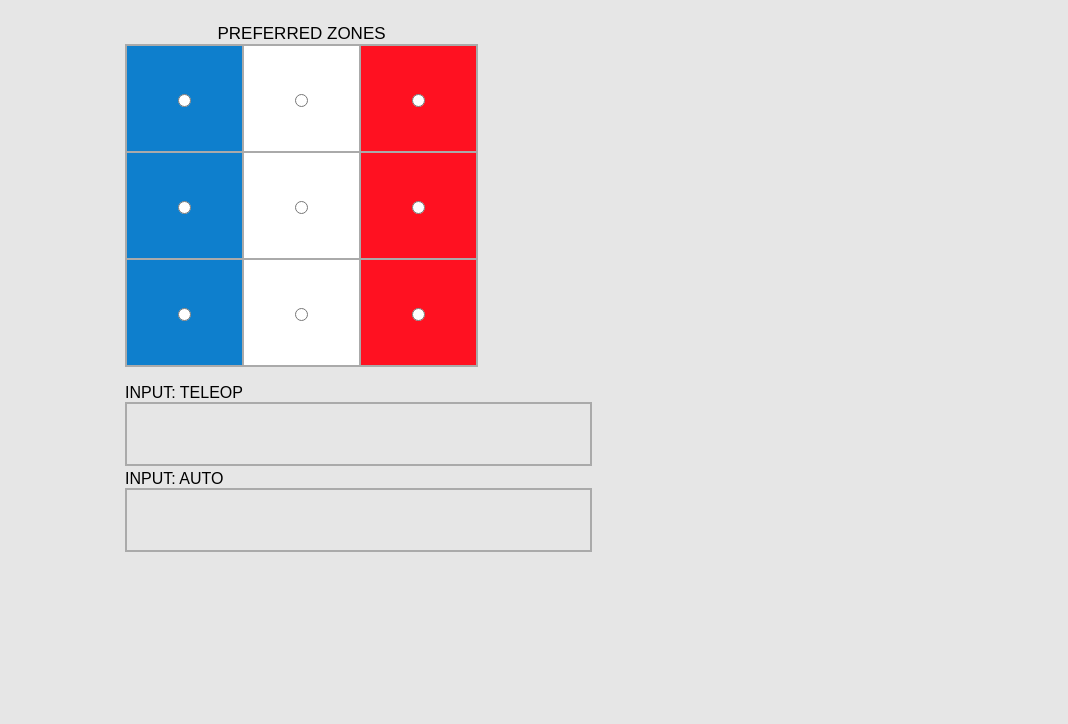
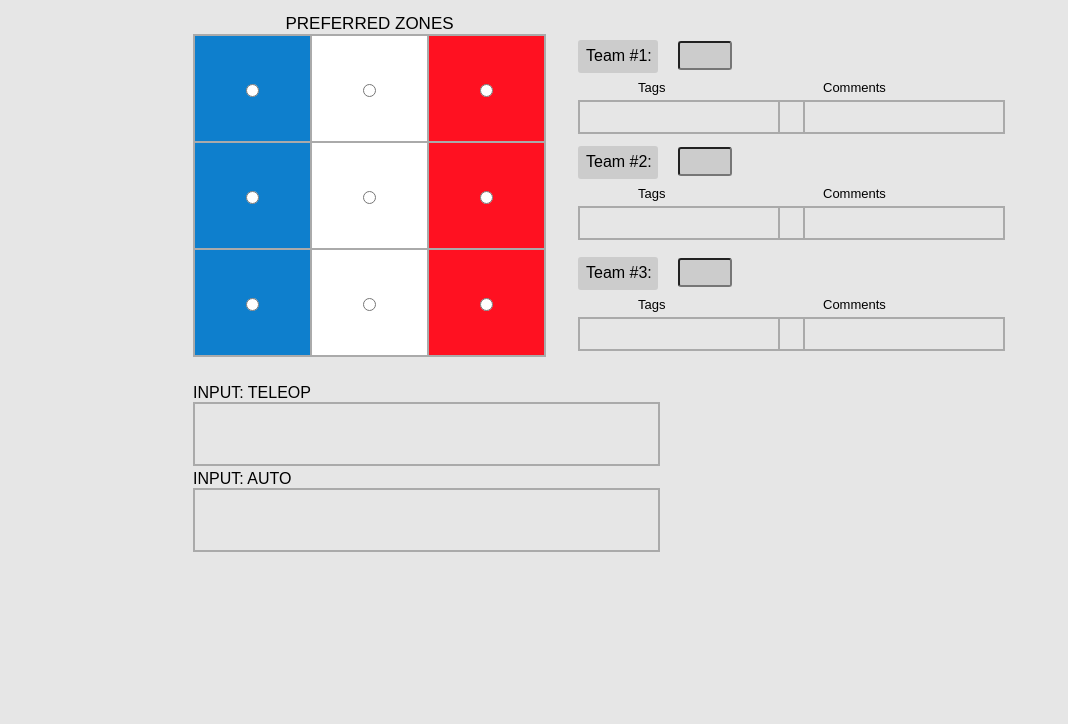
Before and after one commit to FRC-Team-955/AerialAssistScouting, a plain HTML site: page index.html in a window 1280 px wide. Shown: the part 76-800 px from the top of the page, without its empty margins (0-1068 px from the left). Drawn offline with Linux system fonts and the light colour scheme.

Commit message:
Added team data

```diff
--- a/css/style.css
+++ b/css/style.css
@@ -19,16 +19,25 @@ textArea
     border: solid rgb(170, 170, 170) 2px;
 }
 
+/* CONTENT */
+#content
+{
+    position: absolute;
+    left: 10%;
+    width: 1000px;
+    height: 650px;
+}
+
 /* TITLE */
 #titleBox
 {
     position: absolute;
     border-radius: 3px;
     text-align: center;
-    width: 500px;
+    width: 450px;
     height: 50px;
     top: 20px;
-    left: 50px;
+    left: 20px;
     background-color: rgb(204, 204, 204);
 }
 
@@ -44,8 +53,8 @@ textArea
 {
     min-width: 300px;
     position: absolute;
-    top: 100px;
-    left: 125px;
+    top: 90px;
+    left: 65px;
     text-align: center;
 }
 
@@ -99,12 +108,86 @@ textArea
 {
     position: absolute;
     top: 460px;
-    left: 125px;
+    left: 65px;
 }
 
 /* TEAM 1 DATA */
 #team1Data
 {
     position: absolute;
+    top: 116px;
+    left: 450px;
+}
 
+/* TEAM 2 DATA */
+#team2Data
+{
+    position: absolute;
+    top: 222px;
+    left: 450px;
 }
+
+/* TEAM 3 DATA */
+#team3Data
+{
+    position: absolute;
+    top: 333px;
+    left: 450px;
+}
+
+.teamNameLable
+{
+    width: 80px;
+    height: 33px;
+    border-radius: 3px;
+    background-color: rgb(204, 204, 204);
+}
+
+.teamNameHeader
+{
+    position: absolute;
+    top: 20%;
+    left: 10%;
+}
+
+.teamName
+{
+    text-align: center;
+    position: absolute;
+    width: 50px;
+    height: 25px;
+    top: 1px;
+    left: 100px;
+    background-color: rgb(204, 204, 204);
+    border-radius: 3px;
+}
+
+.tagsHeader
+{
+    position: absolute;
+    top: 40px;
+    left: 60px;
+    font-size: 13px;
+}
+
+.tags
+{
+    position: absolute;
+    top: 60px;
+    left: 0px;
+}
+
+.commentsHeader
+{
+    position: absolute;
+    top: 40px;
+    left: 245px;
+    font-size: 13px;
+}
+
+.comments
+{
+    position: absolute;
+    top: 60px;
+    left: 200px;
+}
--- a/index.html
+++ b/index.html
@@ -11,6 +11,7 @@
     <title>Aerial Assist Scouting!</title>
 </head>
 <body>
+    <div id="content">
         <div id="titleBox">
             <p id="title">SCOUTING: THE PROGRAM</p>
         </div>
@@ -55,12 +56,35 @@
             <textarea id="inputAuto" rows="4" cols="56"></textarea>
         </div>
         <div id="team1Data">
-        <div id="team1NameLable">
-            <p>Team #1</p>
+            <div class="teamNameLable">
+                <p class="teamNameHeader">Team #1:</p>
             </div>
-        <textarea id="teamName1" rows="1" cols="10"></textarea>
-        <textarea id="tags1" rows="2" cols="26"></textarea>
-        <textarea id="comments" rows="2" cols="26"></textarea>
+            <input type="text" id="teamName1" class="teamName">
+            <p class="tagsHeader">Tags</p>
+            <textarea id="tags1" rows="2" cols="26" class="tags"></textarea>
+            <p class="commentsHeader">Comments</p>
+            <textarea id="comments1" rows="2" cols="26" class="comments"></textarea>
+        </div>
+        <div id="team2Data">
+            <div class="teamNameLable">
+                <p class="teamNameHeader">Team #2:</p>
+            </div>
+            <input type="text" id="teamName2" class="teamName">
+            <p class="tagsHeader">Tags</p>
+            <textarea id="tags2" rows="2" cols="26" class="tags"></textarea>
+            <p class="commentsHeader">Comments</p>
+            <textarea id="comments2" rows="2" cols="26" class="comments"></textarea>
+        </div>
+        <div id="team3Data">
+            <div class="teamNameLable">
+                <p class="teamNameHeader">Team #3:</p>
+            </div>
+            <input type="text" id="teamName3" class="teamName">
+            <p class="tagsHeader">Tags</p>
+            <textarea id="tags3" rows="2" cols="26" class="tags"></textarea>
+            <p class="commentsHeader">Comments</p>
+            <textarea id="comments3" rows="2" cols="26" class="comments"></textarea>
+        </div>
     </div>
 <!--        <form>
         <input type="file" id="files" multiple/><br><br><br>
```
Lines whose indentation alone changed are shown as unchanged.
